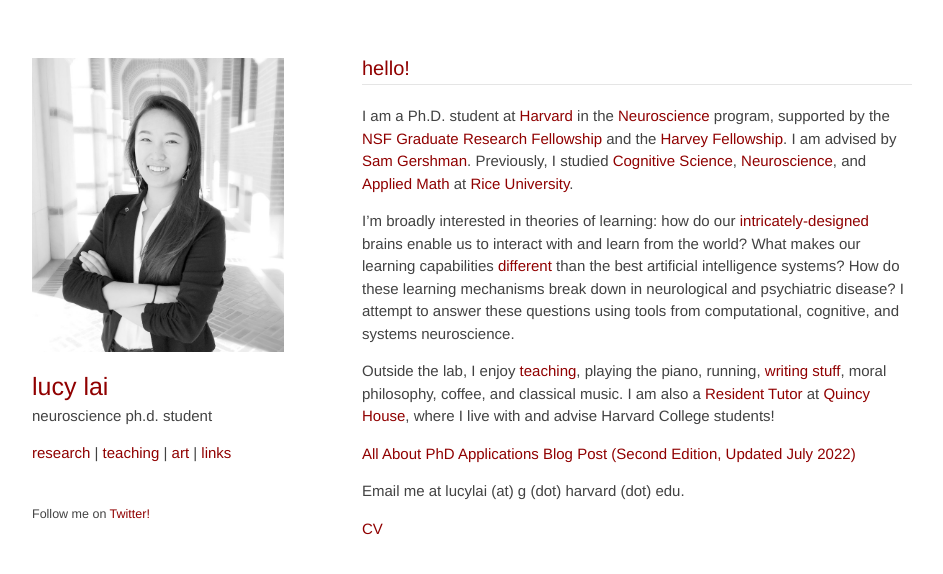
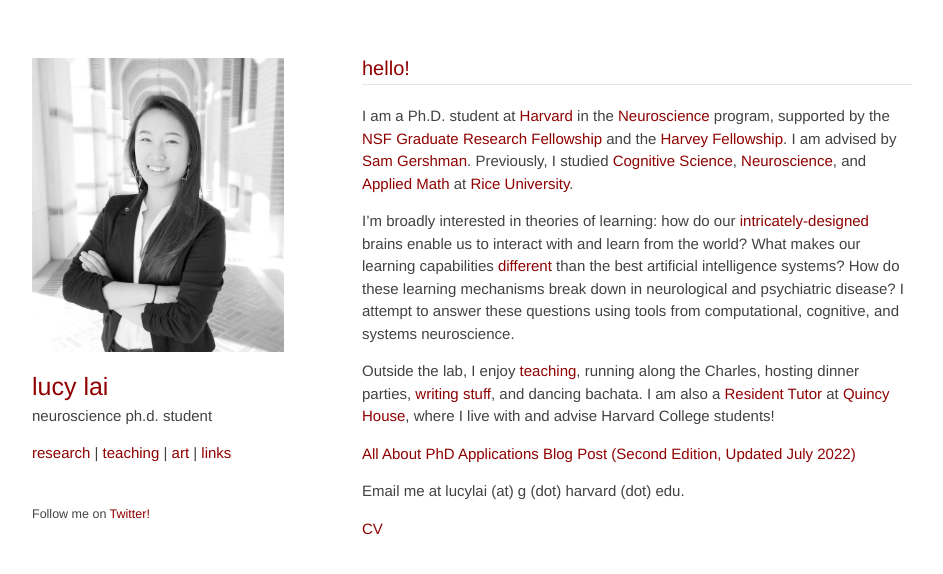
Before and after one commit to lucylai96/lucylai96.github.io, a Jekyll site: the page built from index.md, in a window 1280 px wide. Shown: the top 574 px of the page, without its empty margins (168-1111 px from the left). Built offline with Jekyll 4.4.1, drawn with Linux system fonts in a browser that asks for light colours; our own code applies the rules of GitHub Pages for plain Markdown files.

Commit message:
Update index.md

```diff
--- a/index.md
+++ b/index.md
@@ -4,7 +4,7 @@
 
 I’m broadly interested in theories of learning: how do our <a href="http://mitpress.mit.edu/books/principles-neural-design" target="_blank">intricately-designed</a> brains enable us to interact with and learn from the world? What makes our learning capabilities <a href="http://gershmanlab.webfactional.com/pubs/Lake17.pdf" target="_blank"> different</a> than the best artificial intelligence systems? How do these learning mechanisms break down in neurological and psychiatric disease? I attempt to answer these questions using tools from computational, cognitive, and systems neuroscience.
 
-Outside the lab, I enjoy <a href="http://lucy-lai.com/teaching" target="_blank">teaching</a>, playing the piano, running, <a href="http://lucyblogs.wordpress.com/" target="_blank">writing</a> <a href="http://subcorticalsongs.wordpress.com/" target="_blank">stuff</a>, moral philosophy, coffee, and classical music. I am also a <a href="https://quincy.harvard.edu/people/lucy-lai" target="_blank">Resident Tutor</a> at <a href="https://quincy.harvard.edu/" target="_blank">Quincy House</a>, where I live with and advise Harvard College students!
+Outside the lab, I enjoy <a href="http://lucy-lai.com/teaching" target="_blank">teaching</a>, running along the Charles, hosting dinner parties, <a href="http://lucyblogs.wordpress.com/" target="_blank">writing</a> <a href="http://subcorticalsongs.wordpress.com/" target="_blank">stuff</a>, and dancing bachata. I am also a <a href="https://quincy.harvard.edu/people/lucy-lai" target="_blank">Resident Tutor</a> at <a href="https://quincy.harvard.edu/" target="_blank">Quincy House</a>, where I live with and advise Harvard College students!
 
 **[All About PhD Applications Blog Post (Second Edition, Updated July 2022)](https://lucy-lai.com/blog/gradapps)**
 
```
